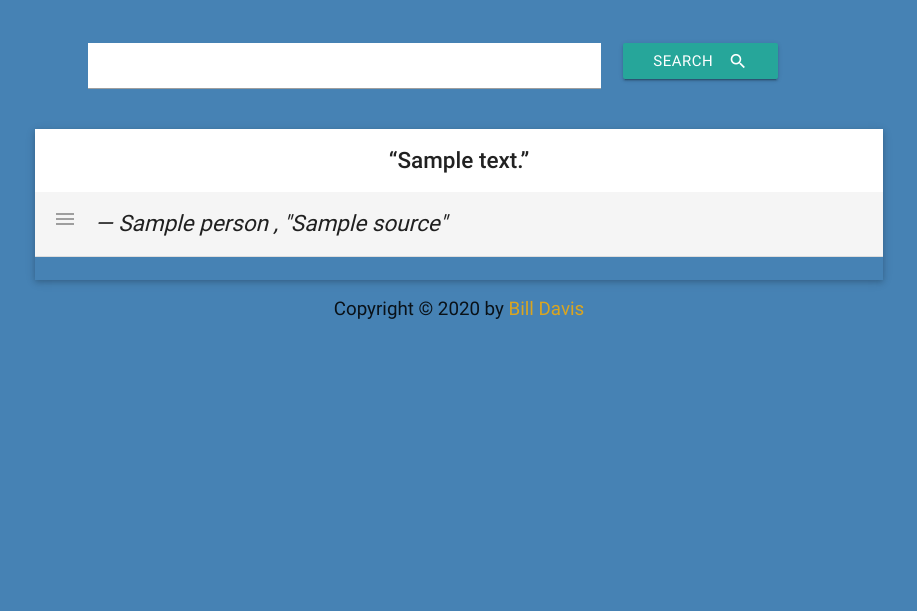
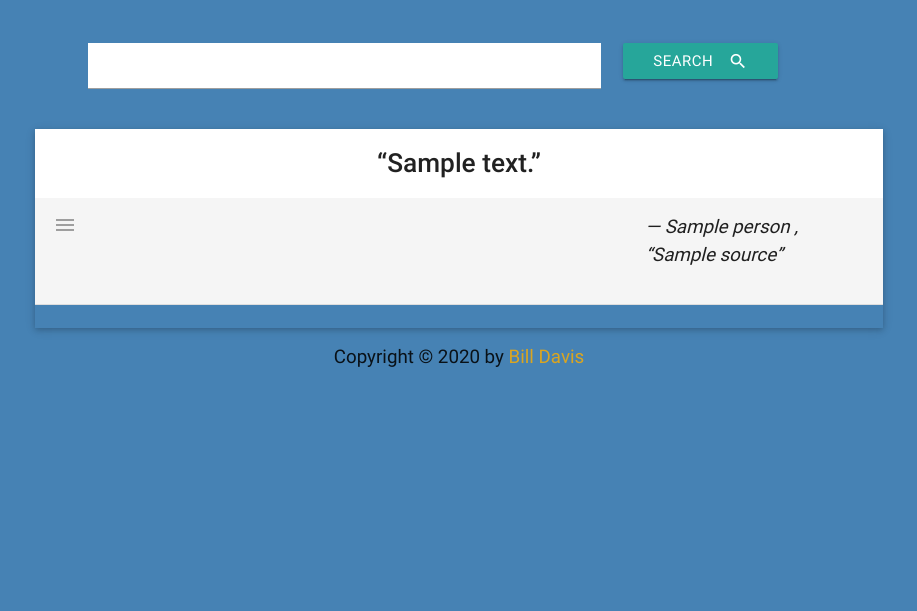
Before and after one commit to billdavisjr/wbd_fsd_project3, a Flask app: page / in a window 1280 px wide. Shown: the part 100-711 px from the top of the page, without its empty margins (181-1098 px from the left). Run offline with Flask 2, Linux system fonts and the light colour scheme; a database or web service that is not in the repository returns one stand-in record (values such as "Sample title"); some libraries are stand-ins or nearby versions.

Commit message:
Changed quote attribution (person) so that it can be right aligned in collapsible header. Looks better.

```diff
--- a/static/css/style.css
+++ b/static/css/style.css
@@ -25,7 +25,7 @@ body {
 .quotation {
     padding: 15px 15px;
     background-color: white;
-    font-size: 1.5em;
+    font-size: 1.75em;
 }
 
 .category {
@@ -37,7 +37,7 @@ body {
 
 
 .attribution {
-    font-size: 1.5em;
+    font-size: 1.25em;
     font-style: italic;
 }
 
@@ -63,7 +63,11 @@ body {
     padding: 0 0.5em;
 }
 
-.collapsible-header, .collapsible-body {
+.collapsible-header {
+    background-color: whitesmoke;
+}
+
+.collapsible-body {
     background-color: whitesmoke;
 }
 
--- a/templates/quotes.html
+++ b/templates/quotes.html
@@ -32,15 +32,21 @@
                     {% endif %}
                 </div>
             </div>
-            <div class="collapsible-header gray lighten-5">
-                    <i class="material-icons grey-text lighten-1">menu</i>
-                    <div class="right-align attribution">
-                        <span>&mdash; {{quote.person}}
-                        {% if quote.source %}
-                            , <em>"{{quote.source}}"</em>
-                        {% endif %}
-                        </span>&nbsp;
+            <div class="collapsible-header gray lighten-5" style="display: block; ">
+            <!-- display: block above overrides so we can right-align this; doesn't work if moved to style.css -->
+                <div class="row">
+                    <div class="col s1">
+                        <i class="material-icons grey-text lighten-1">menu</i>
                     </div>
+                    <div class="col s10">
+                        <span class="attribution right">&mdash; {{quote.person}}
+                            {% if quote.source %}
+                                , <br/><em>&ldquo;{{quote.source}}&rdquo;</em>&nbsp;
+                            {% endif %}
+                        </span>
+                    </div>
+                    <div class="col s1">&nbsp;</div>
+                </div>
             </div>
             <div class="collapsible-body">
                 <p><strong>Category: </strong><span class="chip">{{quote.category_name}}</span></p>
```
